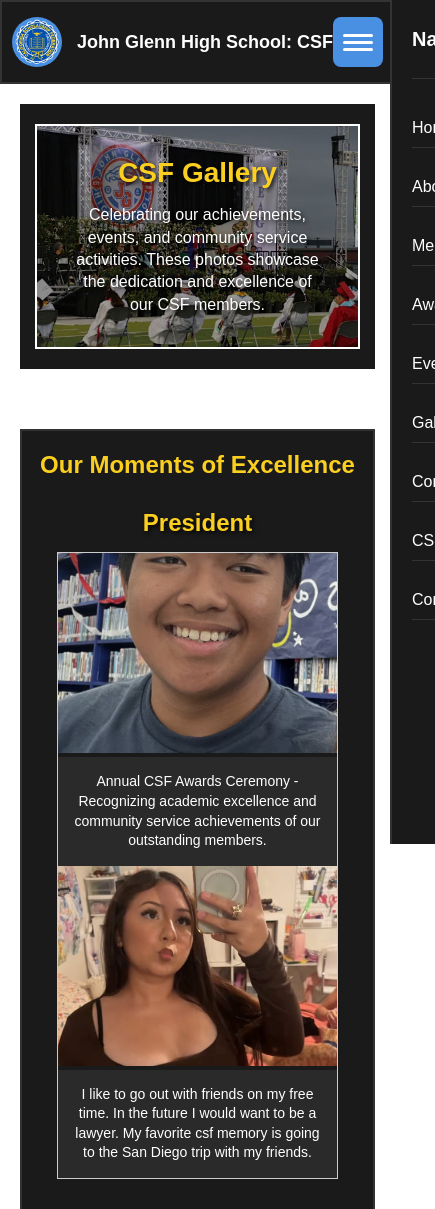
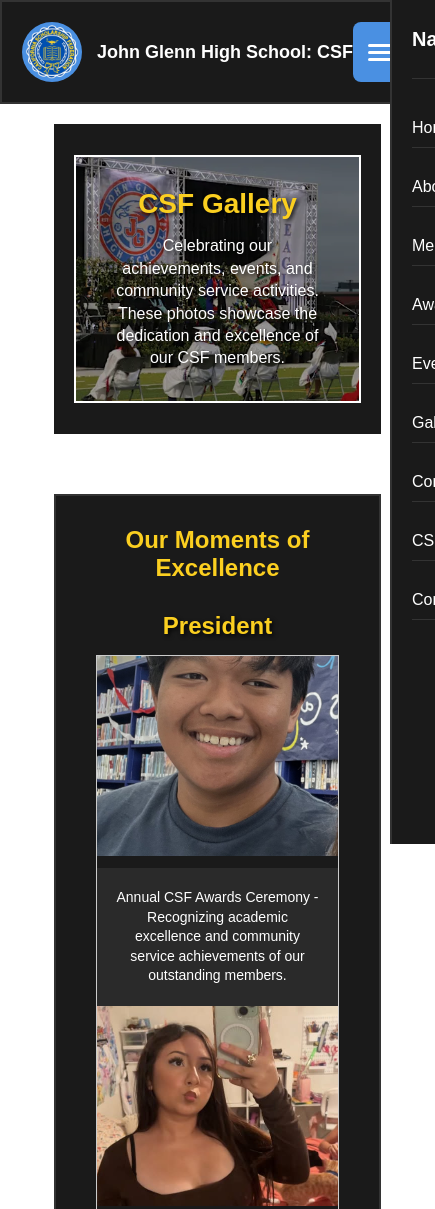
Before and after one commit to Robsant523/CSF-website, a plain HTML site: page gallery.html in a window 390 px wide. Shown: the top 1209 px of the page, 435 px wide, since content can reach past the window. Drawn offline with Linux system fonts and the light colour scheme.

Commit message:
Add files via upload

```diff
--- a/gallery.html
+++ b/gallery.html
@@ -114,6 +114,7 @@
                         <a target="_blank" href="gallery5.jpg">
                             <img src="Daniela.jpg" alt="Volunteer Work" width="600" height="400">
                         </a>
+                            <div class="desc">Throughout my high school years I have learned to love marching band and its challenges, with the Rose Parade being one of them. With math being my favorite subject, I want to major in Applied Mathematics as well as Spanish, Latín, and Greek. As a CSF member since freshman year, my favorite memories are those from our San Diego Trips where we run to the bus because we are late. In my free time, I like to play my instrument and listen to music as well as helping out at my parish.</div>
                         <a target="_blank" href="gallery6.jpg">
                             <img src="Iliana.jpeg" alt="CSF Officers" width="600" height="400">
                         </a>
--- a/styles.css
+++ b/styles.css
@@ -794,136 +794,28 @@
             width: calc(50% - 40px);
         }
     }
-
-    @media (max-width: 768px) {
-        .header {
-            padding: 15px;
+    .gallery-section {
+        background-color: #1a1a1a;
+        padding: clamp(30px, 5vw, 40px);
+        width: min(75%, 1200px);
+        margin: 20px auto;
+        box-sizing: border-box;
+        border: 2px solid #333;
     }
 
-        .logo-text {
-            font-size: 18px;
+    .gallery-container {
+        max-width: 1000px;
+        margin: 0 auto;
     }
 
-        .nav-container {
-            flex-direction: column;
-            gap: 15px;
-            align-items: center;
+    .gallery-title {
+        color: #fbcf20;
+        font-size: clamp(24px, 5vw, 28px);
+        margin-bottom: 30px;
+        text-align: center;
+        font-weight: bold;
     }
 
-        .nav-item {
-            flex: none;
-            width: 100%;
-            max-width: 300px;
-        }
-
-        .nav-item:not(:last-child)::after {
-            display: none;
-        }
-
-        .slideshow-nav {
-            font-size: 32px;
-            padding: 0 15px;
-        }
-
-        .contact-items {
-            flex-direction: column;
-            gap: 30px;
-        }
-
-        .contact-item {
-            min-width: auto;
-            width: 100%;
-            max-width: 300px;
-        }
-
-        .mission-box {
-            padding: 30px 20px;
-        }
-
-        .form-buttons {
-            flex-direction: column;
-            align-items: center;
-        }
-
-        .btn-submit,
-        .btn-reset {
-            width: 200px;
-        }
-
-        div.gallery {
-            width: calc(100% - 40px);
-            margin: 20px auto;
-            float: none;
-        }
-
-        .quick-contact-items {
-            grid-template-columns: 1fr;
-        }
-    }
-
-    @media (max-width: 480px) {
-        .header {
-            padding: 10px;
-        }
-
-        .logo {
-            width: 50px;
-            height: 50px;
-        }
-
-        .menu-icon {
-            width: 50px;
-            height: 50px;
-        }
-
-        .nav-icons {
-            width: 90%;
-            padding: 15px;
-        }
-
-        .mission-section {
-            width: 90%;
-            padding: 20px 15px;
-        }
-
-        .slideshow-section {
-            width: 90%;
-            padding: 20px 15px;
-        }
-
-        .slideshow-box {
-            padding: 30px 20px;
-        }
-
-        .form-section {
-            width: 90%;
-            padding: 20px 15px;
-        }
-
-        .gallery-section {
-            width: 90%;
-            padding: 20px 15px;
-        }
-
-        .quick-contact {
-            width: 90%;
-            padding: 20px 15px;
-        }
-
-        .gallery-info {
-            width: 90%;
-            padding: 20px 15px;
-        }
-
-        .page-header {
-            width: 90%;
-            padding: 20px 15px;
-        }
-
-        div.gallery {
-            margin: 15px auto;
-        }
-    }
     .officer-title {
         color: #fbcf20;
         font-size: 24px;
@@ -938,3 +830,100 @@
     .officer-title:first-of-type {
         margin-top: 0;
     }
+
+    /* Updated Gallery Layout - Centered with better spacing */
+    div.gallery {
+        margin: 20px auto;
+        border: 1px solid #ccc;
+        width: 300px;
+        display: block;
+        float: none;
+        text-align: center;
+    }
+
+    div.gallery:hover {
+        border: 1px solid #777;
+    }
+
+    div.gallery img {
+        width: 100%;
+        height: 200px;
+        object-fit: cover;
+        display: block;
+    }
+
+    div.desc {
+        padding: 20px 15px;
+        text-align: center;
+        background-color: #2a2a2a;
+        color: white;
+        font-size: 14px;
+        line-height: 1.4;
+        min-height: 80px;
+        display: flex;
+        align-items: center;
+        justify-content: center;
+        margin-top: 10px; /* Added space between image and description */
+    }
+
+    /* Clear floats after gallery */
+    .gallery-container::after {
+        content: "";
+        display: table;
+        clear: both;
+    }
+
+    /* Responsive adjustments for centered layout */
+    @media (max-width: 1200px) {
+        div.gallery {
+            width: 300px;
+            margin: 20px auto;
+        }
+    }
+
+    @media (max-width: 1024px) {
+        div.gallery {
+            width: 300px;
+            margin: 20px auto;
+        }
+    }
+
+    @media (max-width: 768px) {
+        div.gallery {
+            width: calc(100% - 40px);
+            max-width: 350px;
+            margin: 20px auto;
+        }
+
+        div.desc {
+            padding: 25px 20px;
+            margin-top: 15px;
+        }
+    }
+
+    @media (max-width: 480px) {
+        div.gallery {
+            width: calc(100% - 20px);
+            margin: 15px auto;
+        }
+
+        div.desc {
+            padding: 20px 15px;
+            margin-top: 12px;
+        }
+    }
+
+    .officer-title {
+        color: #fbcf20;
+        font-size: 24px;
+        font-weight: bold;
+        text-align: center;
+        margin: 30px 0 15px 0;
+        text-shadow: 2px 2px 4px rgba(0,0,0,0.8);
+        clear: both;
+        width: 100%;
+    }
+
+    .officer-title:first-of-type {
+        margin-top: 0;
+    }
```
Lines whose indentation alone changed are shown as unchanged.
